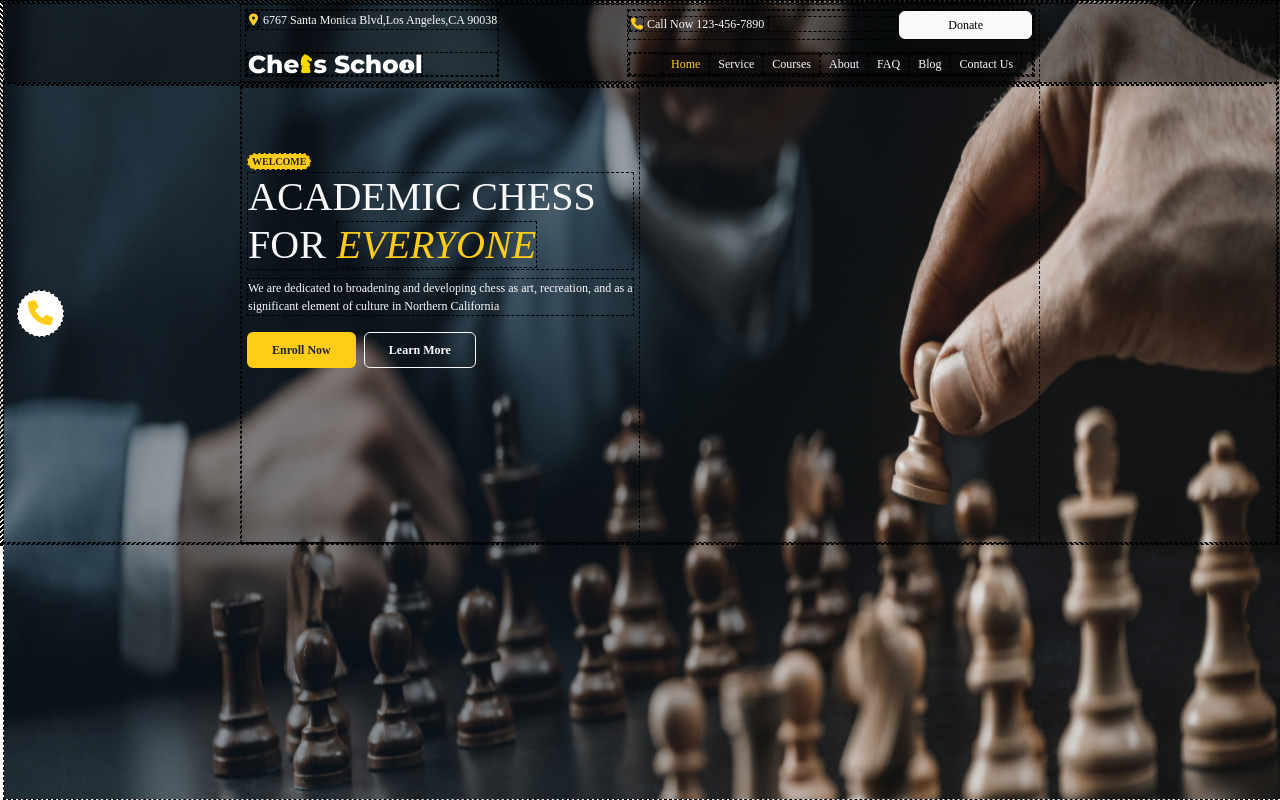
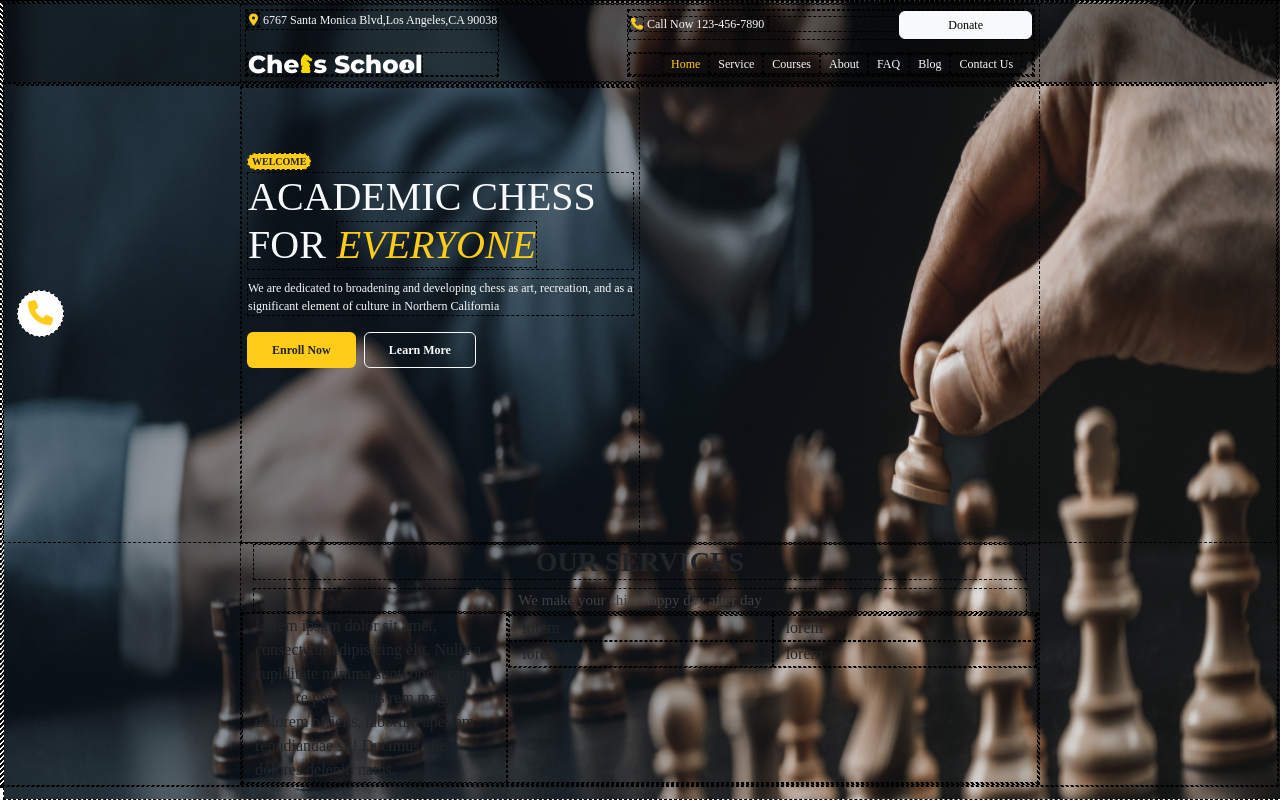
Before and after one commit to GioMench/proj-html-vuejs, a Vue app: page / in a window 1280 px wide. Built offline with nearby package versions, Linux system fonts and the light colour scheme; a web font is replaced by a local one.

Commit message:
set structure ServiceApp

```diff
--- a/src/components/ServiceApp.vue
+++ b/src/components/ServiceApp.vue
@@ -8,7 +8,37 @@ export default{
 
 <template>
 
+ <section class="me_container container">
+    <h3 class="text-center text-uppercase fw-semibold">
+        our services
+    </h3>
+    <div class="text-center fw-light" style="color: #404040; font-size: 15px;">
+        We make your child happy day after day
+    </div>
 
+    <div class="row">
+        <div class="col-4">
+            Lorem ipsum dolor sit amet, consectetur adipisicing elit. Nulla a cupiditate minima sunt, obcaecati quo iure perspiciatis rem magni dolorem officiis, laborum aperiam repudiandae sit! Ducimus eius dolores deleniti natus.
+        </div>
+        <div class="col-8">
+            <div class="row">
+                <div class="col-6">
+                    lorem
+                </div>
+                <div class="col-6">
+                    lorem
+                </div>
+                <div class="col-6">
+                    lorem
+                </div>
+                <div class="col-6">
+                    lorem
+                </div>
+            </div>
+        </div>
+    </div>
+
+ </section>
 
 
 
```
